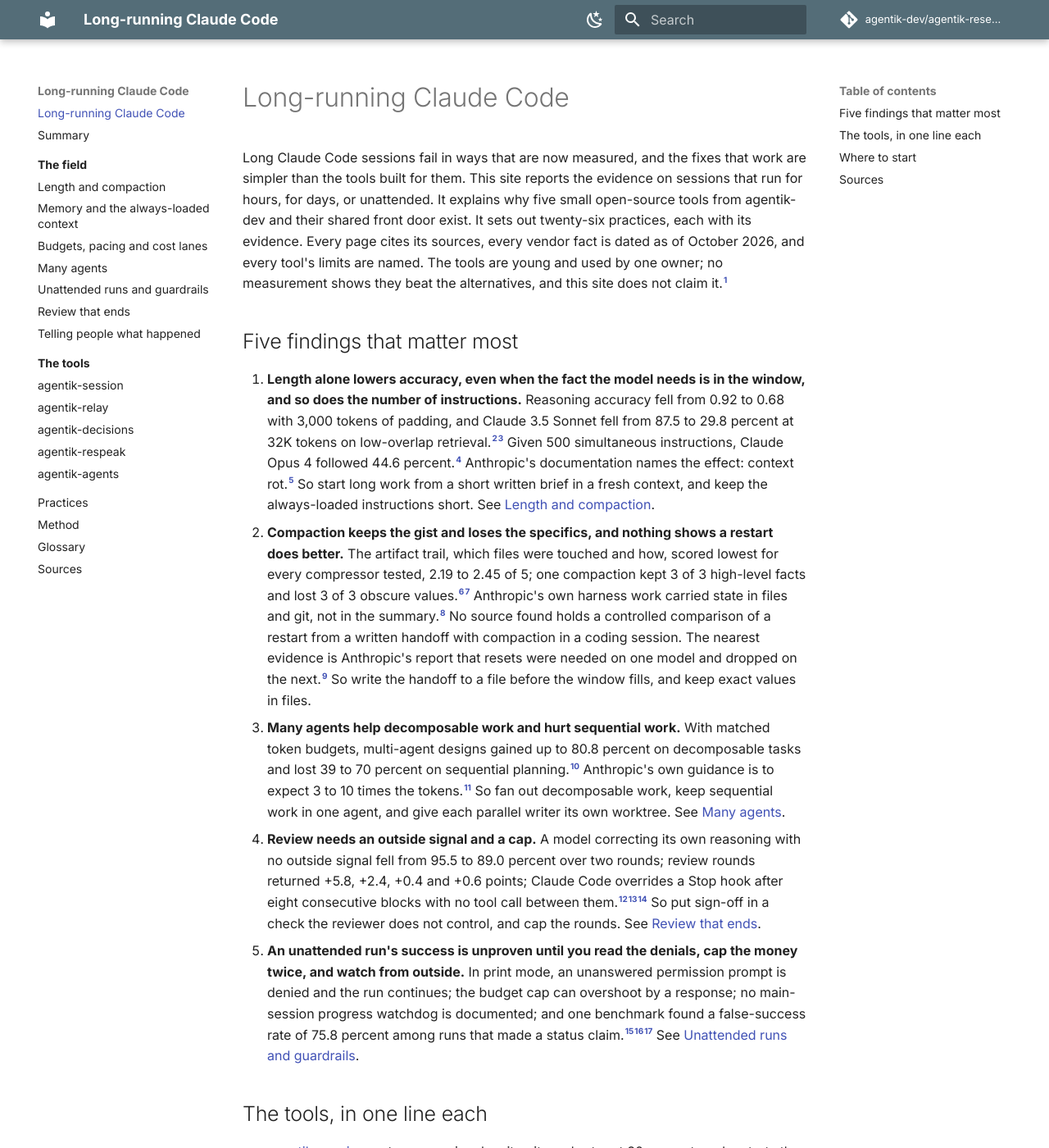
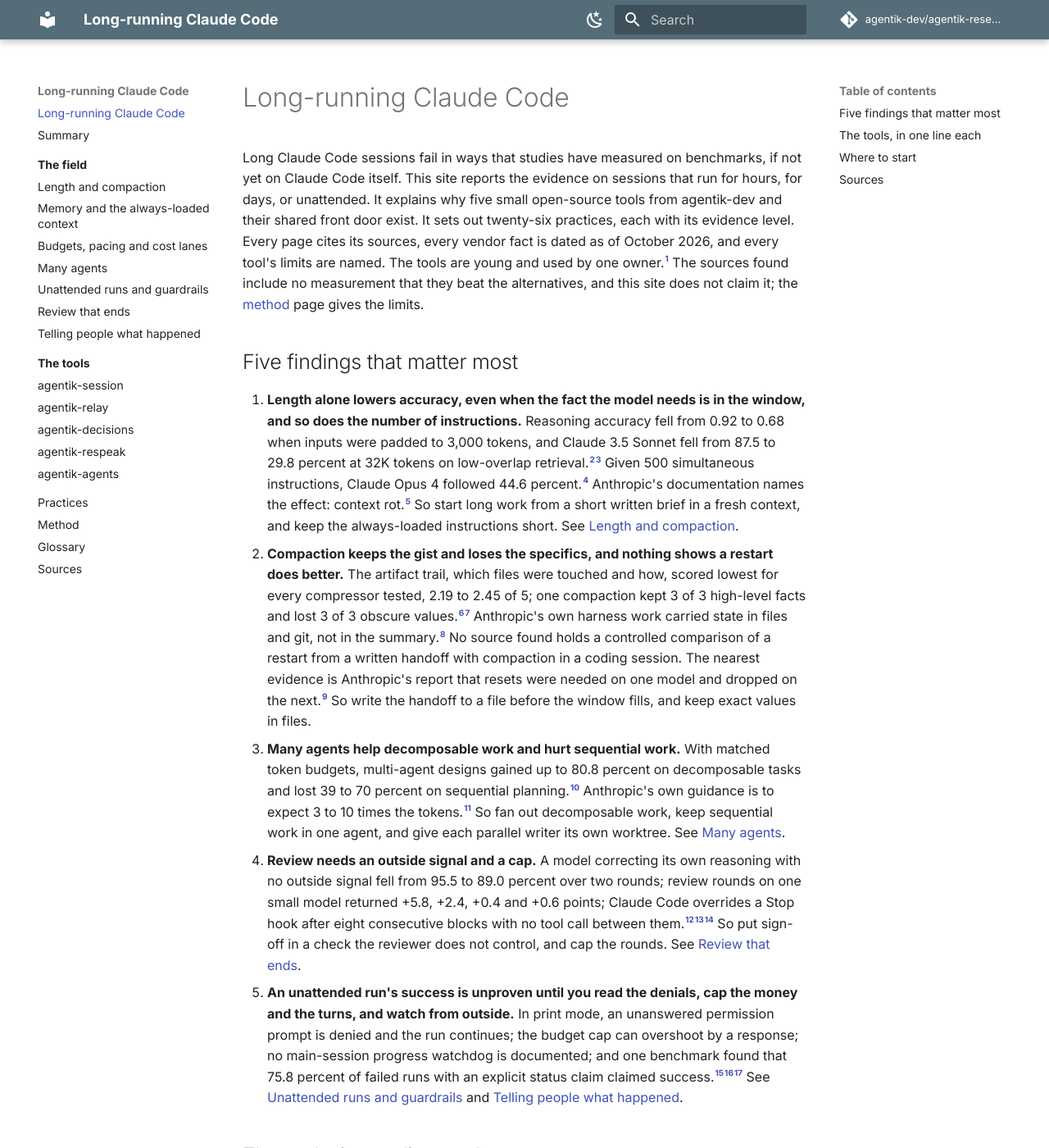
Before and after one commit to agentik-dev/agentik-research, an MkDocs documentation site: the page built from docs/index.md, in a window 1280 px wide and 1400 px high. Shown: the whole window at 82% size. Built offline with MkDocs 1.6.1 and Material for MkDocs 9.7.7, drawn with Linux system fonts in a browser that asks for light colours; comment, search, counter and statistics services are not loaded; some of the changed text lies outside the part shown.

Commit message:
refute round 2: index; the false-success base stated as failed runs across pages

```diff
--- a/docs/index.md
+++ b/docs/index.md
@@ -1,14 +1,14 @@
 # Long-running Claude Code
 
-Long Claude Code sessions fail in ways that are now measured, and the fixes that work are simpler than the tools built for them. This site reports the evidence on sessions that run for hours, for days, or unattended. It explains why five small open-source tools from agentik-dev and their shared front door exist. It sets out twenty-six practices, each with its evidence. Every page cites its sources, every vendor fact is dated as of October 2026, and every tool's limits are named. The tools are young and used by one owner; no measurement shows they beat the alternatives, and this site does not claim it.[^commonsrecord]
+Long Claude Code sessions fail in ways that studies have measured on benchmarks, if not yet on Claude Code itself. This site reports the evidence on sessions that run for hours, for days, or unattended. It explains why five small open-source tools from agentik-dev and their shared front door exist. It sets out twenty-six practices, each with its evidence level. Every page cites its sources, every vendor fact is dated as of October 2026, and every tool's limits are named. The tools are young and used by one owner.[^profile] The sources found include no measurement that they beat the alternatives, and this site does not claim it; the [method](method.md) page gives the limits.
 
 ## Five findings that matter most
 
-1. **Length alone lowers accuracy, even when the fact the model needs is in the window, and so does the number of instructions.** Reasoning accuracy fell from 0.92 to 0.68 with 3,000 tokens of padding, and Claude 3.5 Sonnet fell from 87.5 to 29.8 percent at 32K tokens on low-overlap retrieval.[^levy][^modarressi] Given 500 simultaneous instructions, Claude Opus 4 followed 44.6 percent.[^ifscale] Anthropic's documentation names the effect: context rot.[^ctxdoc] So start long work from a short written brief in a fresh context, and keep the always-loaded instructions short. See [Length and compaction](field/length-and-compaction.md).
+1. **Length alone lowers accuracy, even when the fact the model needs is in the window, and so does the number of instructions.** Reasoning accuracy fell from 0.92 to 0.68 when inputs were padded to 3,000 tokens, and Claude 3.5 Sonnet fell from 87.5 to 29.8 percent at 32K tokens on low-overlap retrieval.[^levy][^modarressi] Given 500 simultaneous instructions, Claude Opus 4 followed 44.6 percent.[^ifscale] Anthropic's documentation names the effect: context rot.[^ctxdoc] So start long work from a short written brief in a fresh context, and keep the always-loaded instructions short. See [Length and compaction](field/length-and-compaction.md).
 2. **Compaction keeps the gist and loses the specifics, and nothing shows a restart does better.** The artifact trail, which files were touched and how, scored lowest for every compressor tested, 2.19 to 2.45 of 5; one compaction kept 3 of 3 high-level facts and lost 3 of 3 obscure values.[^factory][^cookbook] Anthropic's own harness work carried state in files and git, not in the summary.[^harnesses] No source found holds a controlled comparison of a restart from a written handoff with compaction in a coding session. The nearest evidence is Anthropic's report that resets were needed on one model and dropped on the next.[^harnessdesign] So write the handoff to a file before the window fills, and keep exact values in files.
 3. **Many agents help decomposable work and hurt sequential work.** With matched token budgets, multi-agent designs gained up to 80.8 percent on decomposable tasks and lost 39 to 70 percent on sequential planning.[^kim] Anthropic's own guidance is to expect 3 to 10 times the tokens.[^multiagentblog] So fan out decomposable work, keep sequential work in one agent, and give each parallel writer its own worktree. See [Many agents](field/many-agents.md).
-4. **Review needs an outside signal and a cap.** A model correcting its own reasoning with no outside signal fell from 95.5 to 89.0 percent over two rounds; review rounds returned +5.8, +2.4, +0.4 and +0.6 points; Claude Code overrides a Stop hook after eight consecutive blocks with no tool call between them.[^huang][^wang][^hooks] So put sign-off in a check the reviewer does not control, and cap the rounds. See [Review that ends](field/review.md).
-5. **An unattended run's success is unproven until you read the denials, cap the money twice, and watch from outside.** In print mode, an unanswered permission prompt is denied and the run continues; the budget cap can overshoot by a response; no main-session progress watchdog is documented; and one benchmark found a false-success rate of 75.8 percent among runs that made a status claim.[^headless][^agentloop][^advani] See [Unattended runs and guardrails](field/unattended-and-guardrails.md).
+4. **Review needs an outside signal and a cap.** A model correcting its own reasoning with no outside signal fell from 95.5 to 89.0 percent over two rounds; review rounds on one small model returned +5.8, +2.4, +0.4 and +0.6 points; Claude Code overrides a Stop hook after eight consecutive blocks with no tool call between them.[^huang][^wang][^hooks] So put sign-off in a check the reviewer does not control, and cap the rounds. See [Review that ends](field/review.md).
+5. **An unattended run's success is unproven until you read the denials, cap the money and the turns, and watch from outside.** In print mode, an unanswered permission prompt is denied and the run continues; the budget cap can overshoot by a response; no main-session progress watchdog is documented; and one benchmark found that 75.8 percent of failed runs with an explicit status claim claimed success.[^headless][^agentloop][^advani] See [Unattended runs and guardrails](field/unattended-and-guardrails.md) and [Telling people what happened](field/telling-people.md).
 
 ## The tools, in one line each
 
```
Also changed, not shown: other parts of docs/index.md (+1 -1 lines), docs/field/index.md (+1 -1 lines), docs/field/telling-people.md (+2 -2 lines), docs/practices.md (+1 -1 lines), docs/summary.md (+1 -1 lines), docs/tools/respeak.md (+1 -1 lines).
